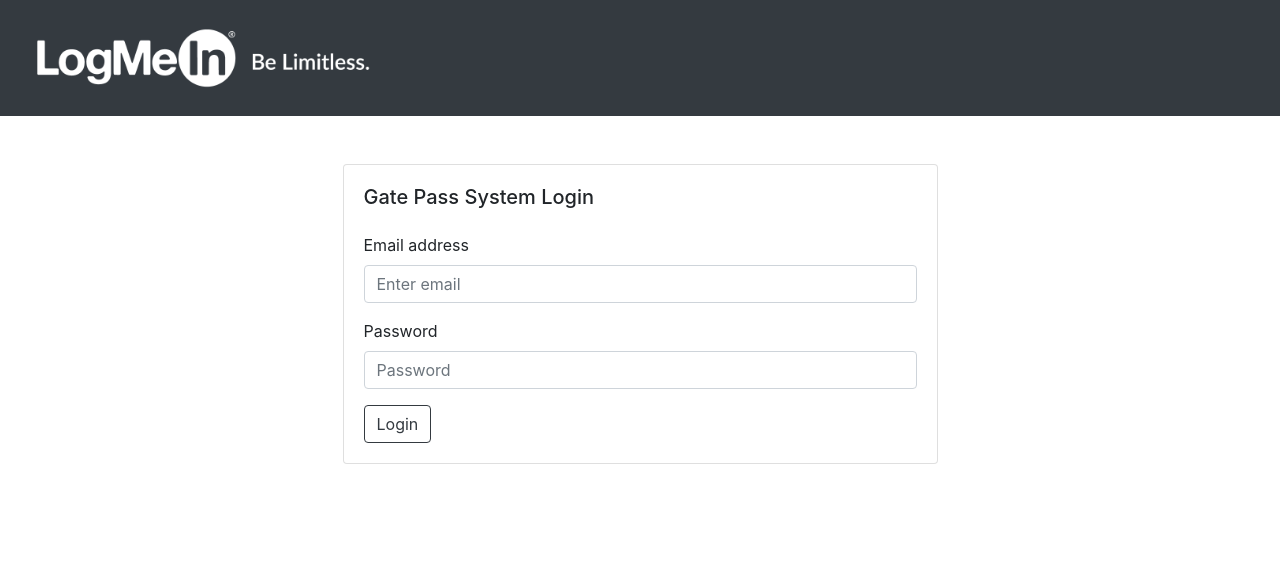
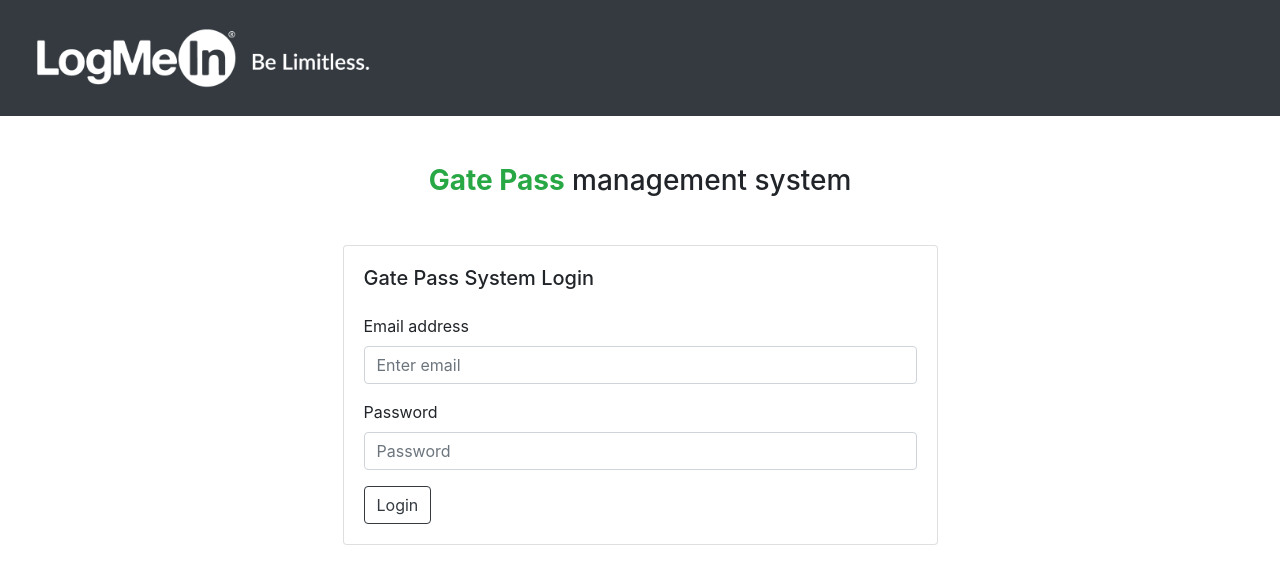
Before and after one commit to ParagDalvi/gate-pass, a React (Create React App) app: page / in a window 1280 px wide. Shown: the top 584 px of the page. Built offline with nearby package versions, Linux system fonts and the light colour scheme; no server answers.

Commit message:
v 1.0.1, added modifications

```diff
--- a/src/components/ItemsListComponent.js
+++ b/src/components/ItemsListComponent.js
@@ -1,4 +1,4 @@
-import React  from 'react';
+import React from 'react';
 import { Accordion, Card, Button } from 'react-bootstrap';
 import EditComponent from './buttons/EditComponent';
 import { createPdf } from './functions/pdf'
@@ -32,7 +32,7 @@ function SingleItem({ data }) {
     var status = true;
     for (let index = 0; index < data.products.length; index++) {
         const product = data.products[index];
-        if (!product.status) {
+        if (product.type === 'Returnable' && !product.status) {
             status = false;
             break;
         }
--- a/src/components/LoginComponent.js
+++ b/src/components/LoginComponent.js
@@ -43,6 +43,7 @@ export default class Login extends Component {
         return (
             <div>
                 <NavbarComponent />
+                <h3 className="center-heding mt-5"><strong className="text-success">Gate Pass</strong> management system</h3>
                 <div className="row mt-5">
                     <div className="col-md-6 offset-md-3 col-10 offset-1">
                         <form onSubmit={this.handleSubmit}>
--- a/src/components/mainComponent.js
+++ b/src/components/mainComponent.js
@@ -55,6 +55,7 @@ export default class Main extends Component {
                             ? <div className="container">
                                 <br></br>
                                 <div className="row">
+                                    <h3><strong className="text-success">Gate Pass</strong> managemanet system</h3>
                                     <div className="ml-auto">
                                         <ExportButton issues={this.state.issues} />
                                         <AddNewButton issues={this.state.issues} />
--- a/src/index.css
+++ b/src/index.css
@@ -20,3 +20,7 @@ code {
 .custom-table{
   overflow-x:auto;
 }
+
+.center-heding{
+  text-align: center;
+}
```
Also changed, not shown: firebase.json (added), src/components/functions/pdf.js, 1 other file (tests, documents, lock files or other folders).
